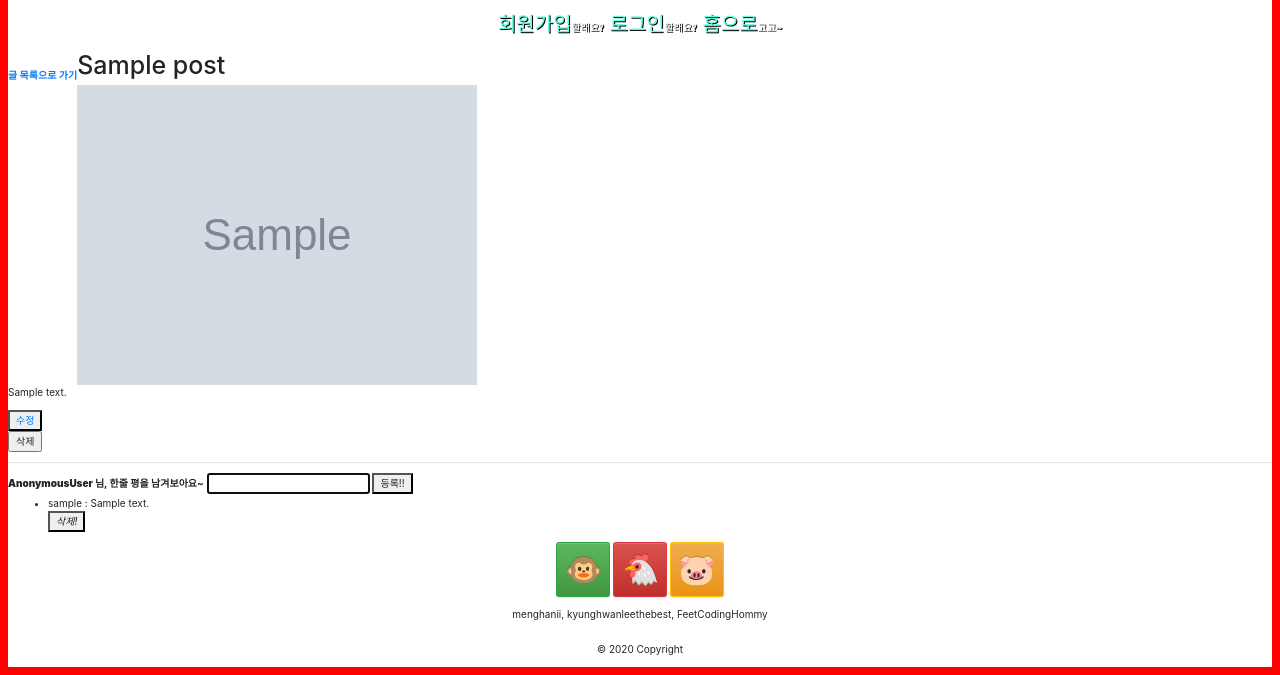
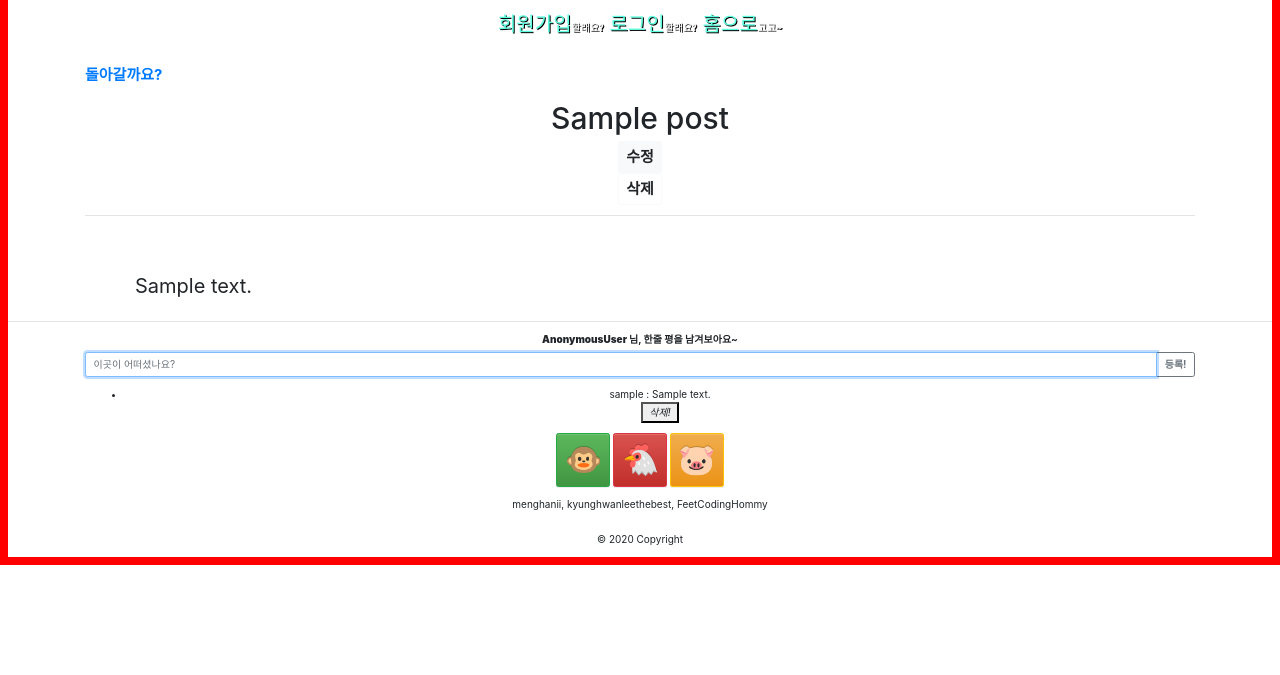
Before and after one commit to menghanii/What2eat2day, a Django app: page /1/ in a window 1280 px wide. Shown: the part 178-853 px from the top of the page. After the commit the page ends 743 px from the top, so only its background shows below. Run offline with Django 3.2, Linux system fonts and the light colour scheme; tables that the repository leaves empty hold one stand-in row (values such as "Sample post"); grey boxes marked "Sample" are stand-in pictures; some libraries are stand-ins or nearby versions; some web fonts are replaced.

Commit message:
post_detail page been decorated

```diff
--- a/blog/static/css/main.css
+++ b/blog/static/css/main.css
@@ -230,3 +230,63 @@ body{
     }
 }
 /* login/register */
+
+/* //////POST_DETAIL////// */
+.return{
+    text-align: left;
+    font-size: 10px;
+}
+
+.post{
+    text-align: center;
+}
+
+.post h1{
+    font-size: 30px;
+}
+
+.post .post-text{
+    text-align: justify;
+    padding-top: 10px;
+    padding-left: 10px;
+    padding-right: 10px;
+    font-size: 15px;
+}
+.post img{
+    max-width: 350px;
+    height:auto;
+}
+
+input[type="submit"]{
+    background-color: white;
+}
+
+.comment{
+    text-align: center;
+}
+
+.carousel-control-prev-icon{
+    outline: black;
+    background-color: rgba(0, 0, 0, 0.3);
+}
+.carousel-control-next-icon{
+
+}
+@media (min-width: 812px){
+    .return{
+        font-size: 15px;
+    }
+
+    .post img{
+        max-width: 500px;
+        height: auto;
+    }
+
+    .post .post-text{
+        text-align: justify;
+        padding-top: 30px;
+        padding-left: 50px;
+        padding-right: 50px;
+        font-size: 20px;
+    }
+}
--- a/blog/templates/blog/post_detail.html
+++ b/blog/templates/blog/post_detail.html
@@ -1,45 +1,68 @@
 {% extends 'base.html' %}
 {% block body %}
-
+<div class="container">
     <ul class="navbar-nav mr-auto text-right">
         <li class="nav-item active">
-        <a class="nav-link" href="{% url 'blog:main_page'%}"><strong>글 목록으로 가기</strong></a>
+            <a class="nav-link return" href="{% url 'blog:main_page'%}"><strong>돌아갈까요?</strong></a>
         </li>
     </ul>
-
-
-<div class="post">
-    <h1>{{post.title}}</h1>
-
-    <img src="{{post.image.url}}" alt="{{post.image}}">
-
-    <p>{{post.text}}</p>
-
-
 </div>
 
-<div>
+<div class="container">
+    <div class="post">
+
+        <h1>{{post.title}}</h1>
         <a href="{% url 'blog:post_update' post.id %}">
-        <button>수정</button>
+            <button type="button" class="btn btn-light" style="font-size: 15px; font-weight: bold;">수정</button>
         </a>
         <form action=" {% url 'blog:post_delete' post.id %} " method="POST">
             {% csrf_token %}
-        <input type="submit" value="삭제" onclick="return confirm('글을 정말로 삭제하시겠습니까?')">
+            <input class="button btn btn-light" type="submit" value="삭제" onclick="return confirm('글을 정말로 삭제하시겠습니까?')" style="font-size: 15px; font-weight: bold;">
         </form>
+            <hr>
+            <br>
+
+        <!-- CAROUSEL AREA -->
+        <div id="demos" class="carousel slide" data-ride="carousel">
+
+            <!-- The slideshow -->
+            <div class="carousel-inner">
+                <div class="carousel-item active">
+                    <img class="center-block img-responsive" src="">
+                </div>
+
+                 <div class="carousel-item">
+                    <img class="center-block img-responsive" src="">
+                 </div>
+            </div>
+
+            <!-- Left and right controls -->
+            <a class="carousel-control-prev" href="#demos" data-slide="prev">
+            <span class="carousel-control-prev-icon"></span>
+            </a>
+            <a class="carousel-control-next" href="#demos" data-slide="next">
+            <span class="carousel-control-next-icon"></span>
+            </a>
+        </div>
+
+        <p class="post-text">{{post.text}}</p>
+    </div>
 </div>
 
 <hr>
 
-<div>
+<div class="container comment">
     <form action="{% url 'blog:create_comment' post.id %}" method="POST">
         {% csrf_token %}
         <label for="comment"><strong>{{user}} 님</strong>, 한줄 평을 남겨보아요~</label>
-        <input type="text" name="content" id="comment" autofocus>
-        <button>등록!!</button>
+        <!-- 코멘트 등록버튼 누르면 등록되게끔 연결좀 시켜주세용 ㅎㅎㅎ-->
+        <div class="input-group mb-3">
+            <input type="text" class="form-control" name="content" id="comment" placeholder="이곳이 어떠셨나요?" aria-label="후기" aria-describedby="basic-addon2" autofocus>
+            <div class="input-group-append">
+              <button class="btn btn-outline-secondary" type="button" style="font-weight: bold;">등록!</button>
+            </div>
+          </div>
     </form>
-
-</div>
-
 
     <div>
         <ul>
@@ -56,9 +79,6 @@
         </form>
         </div>
         </li>
-
-
-
         {% endfor %}
 
         {% else %}
@@ -68,6 +88,7 @@
 
         </ul>
     </div>
+</div>
 
 
 {% endblock %}
```
Also changed, not shown: 1 other file. Lines whose indentation alone changed are shown as unchanged.
